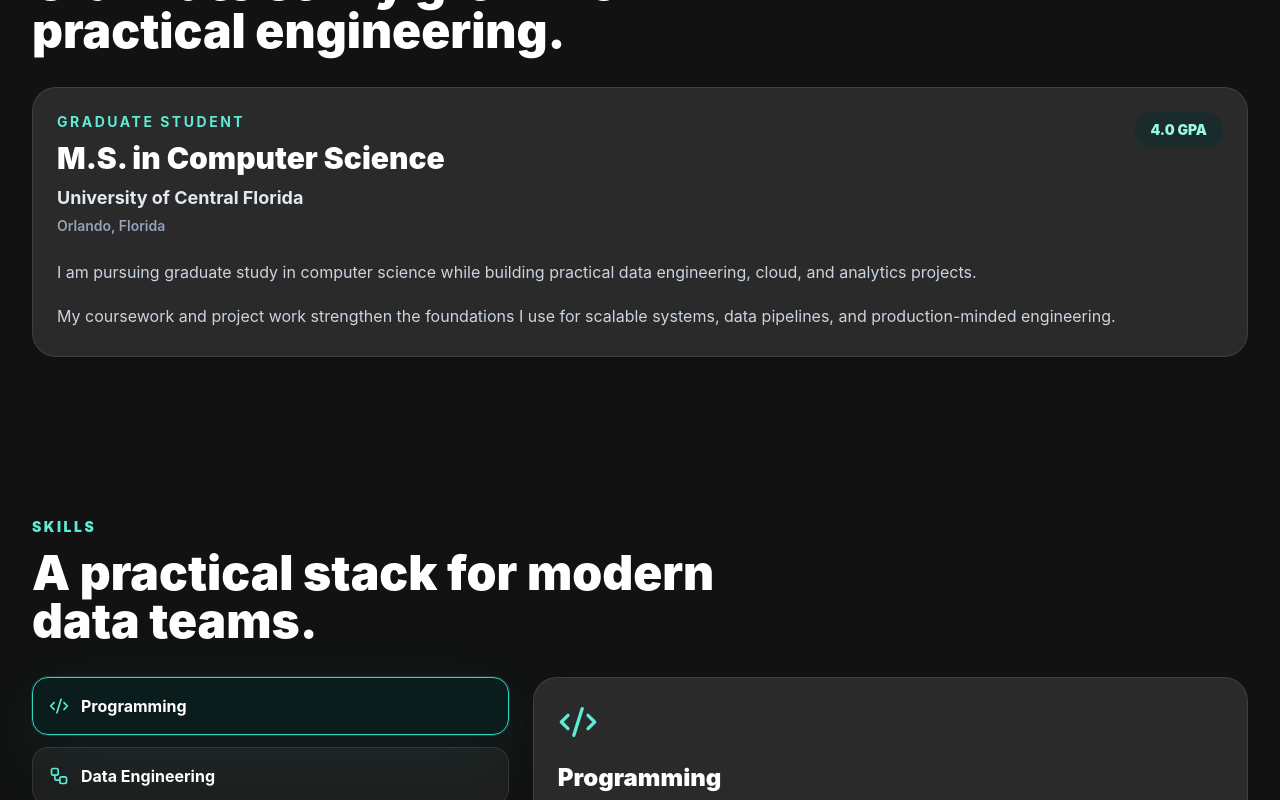
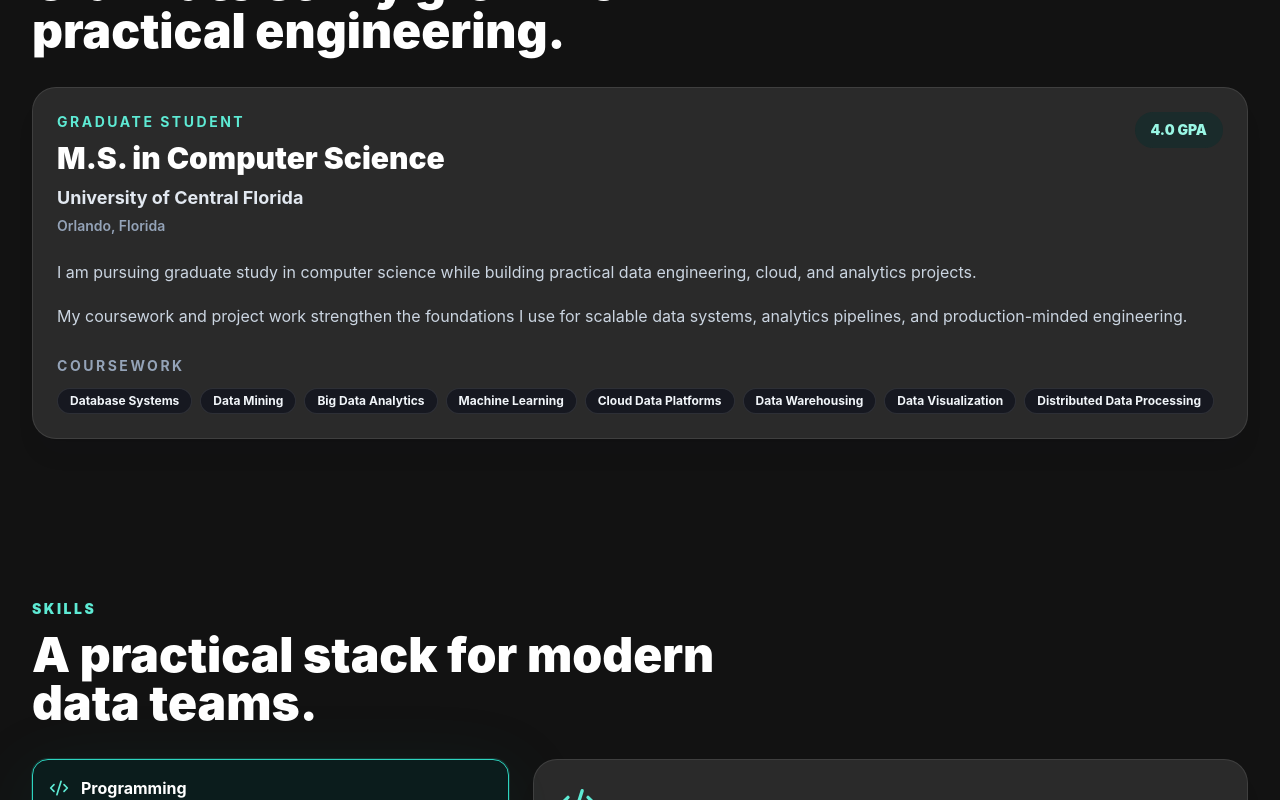
Before and after one commit to rithikreddyvarla19/Protfoliowebsoterithik, a React (Vite) app: page / in a window 1280 px wide. Shown: the part 1325-2125 px from the top of the page. Built offline with nearby package versions, Linux system fonts and the light colour scheme.

Commit message:
Add data-focused education coursework

```diff
--- a/src/App.jsx
+++ b/src/App.jsx
@@ -346,6 +346,18 @@ function Education() {
                 <p key={detail} className="leading-8">{detail}</p>
               ))}
             </div>
+            {item.coursework?.length > 0 && (
+              <div className="mt-6">
+                <p className="text-sm font-bold uppercase tracking-[0.18em] text-slate-500 dark:text-slate-400">Coursework</p>
+                <div className="mt-3 flex flex-wrap gap-2">
+                  {item.coursework.map((course) => (
+                    <span key={course} className="rounded-full border border-slate-200 bg-slate-50 px-3 py-1 text-xs font-bold text-slate-700 dark:border-white/10 dark:bg-slate-950/50 dark:text-slate-100">
+                      {course}
+                    </span>
+                  ))}
+                </div>
+              </div>
+            )}
           </motion.article>
         ))}
       </div>
--- a/src/data/portfolio.js
+++ b/src/data/portfolio.js
@@ -121,9 +121,19 @@ export const education = [
     location: "Orlando, Florida",
     status: "Graduate Student",
     gpa: "4.0 GPA",
+    coursework: [
+      "Database Systems",
+      "Data Mining",
+      "Big Data Analytics",
+      "Machine Learning",
+      "Cloud Data Platforms",
+      "Data Warehousing",
+      "Data Visualization",
+      "Distributed Data Processing"
+    ],
     details: [
       "I am pursuing graduate study in computer science while building practical data engineering, cloud, and analytics projects.",
-      "My coursework and project work strengthen the foundations I use for scalable systems, data pipelines, and production-minded engineering."
+      "My coursework and project work strengthen the foundations I use for scalable data systems, analytics pipelines, and production-minded engineering."
     ]
   }
 ];
```
